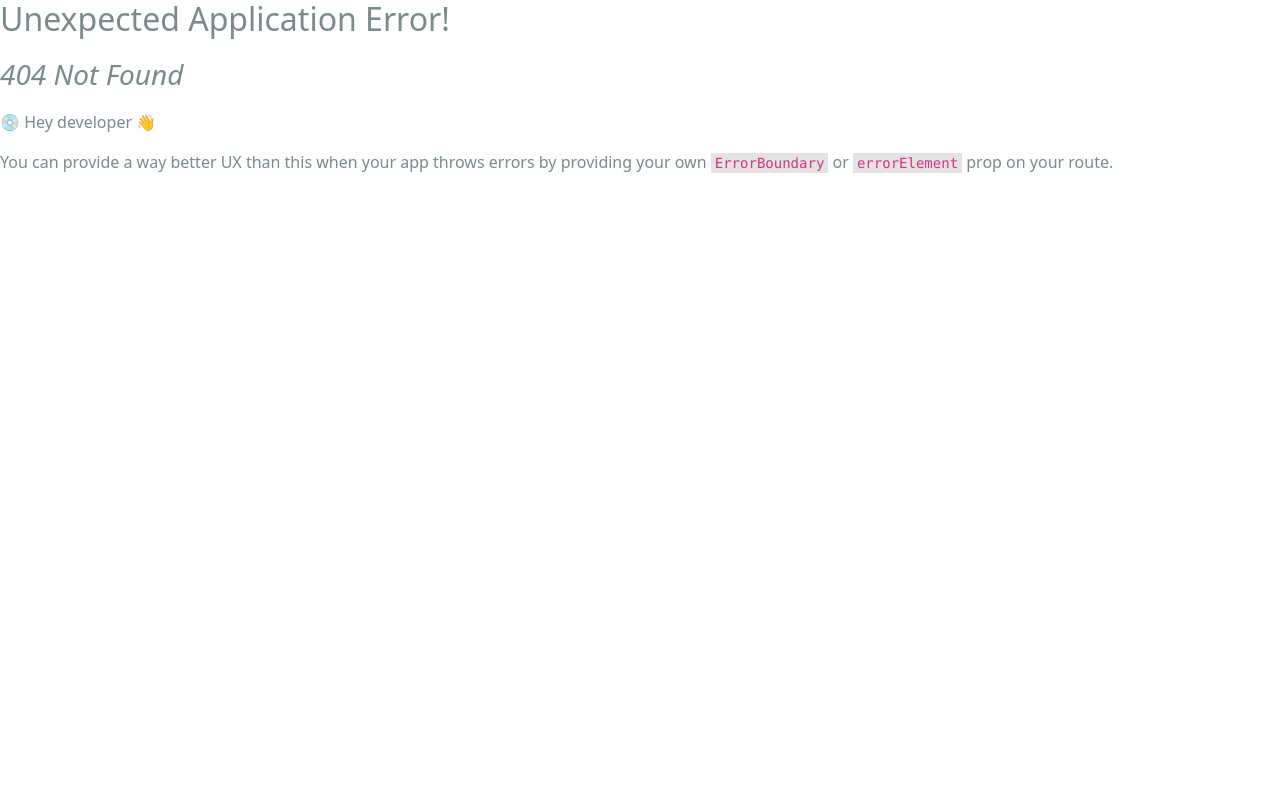
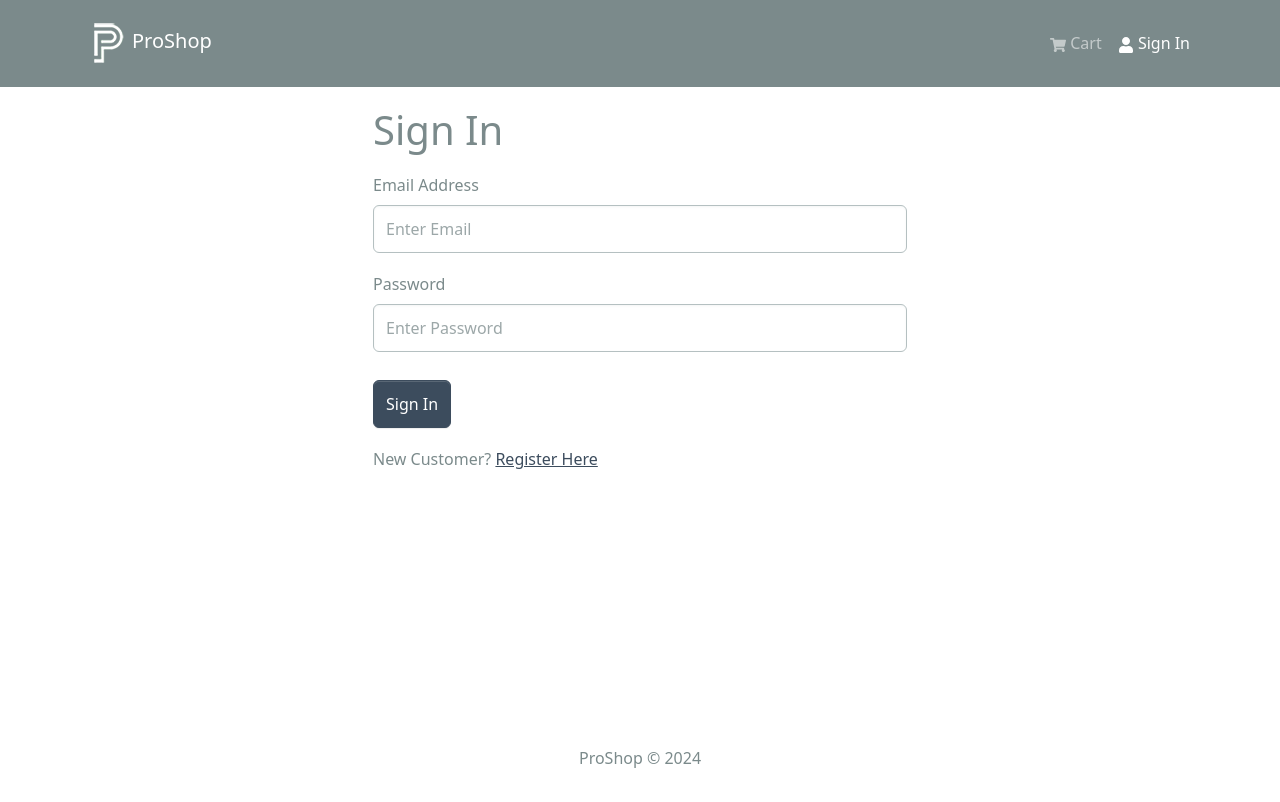
Before and after one commit to Chrix197/proshop-v2-v2.0, a React (Create React App) app in the folder frontend/: page /login in a window 1280 px wide. Before the commit this address had no page. Shown: the top 802 px of the page. Built offline with nearby package versions, Linux system fonts and the light colour scheme.

Commit message:
added a login screen and the beginning of login functions. created a formcontainer component to keep DRY and to maintain a consistent look across screens

```diff
--- /dev/null
+++ b/frontend/src/components/FormContainer.jsx
@@ -0,0 +1,14 @@
+import { Container, Row, Col } from 'react-bootstrap';
+
+const FormContainer = ({ children }) => {
+  return (
+    <Container>
+        <Row className='justify-content-md-center'>
+            <Col xs={12} md={6}>
+                { children }
+            </Col>
+        </Row>
+    </Container>
+  )
+}
+export default FormContainer;
--- a/frontend/src/index.js
+++ b/frontend/src/index.js
@@ -16,6 +16,7 @@
 import HomeScreen from './screens/HomeScreen';
 import ProductScreen from './screens/ProductScreen';
 import CartScreen from './screens/CartScreen';
+import LoginScreen from './screens/LoginScreen';
 
 const router = createBrowserRouter(
   createRoutesFromElements(
@@ -23,6 +24,7 @@
       <Route index={true} path='/' element={<HomeScreen />} />
       <Route path='/product/:id' element={<ProductScreen />} />
       <Route path='/cart' element={<CartScreen />} />
+      <Route path='/login' element={<LoginScreen />} />
     </Route>
   )
 )
--- /dev/null
+++ b/frontend/src/screens/LoginScreen.jsx
@@ -0,0 +1,54 @@
+import { useState } from 'react';
+import { Link } from 'react-router-dom';
+import { Form, Button, Row, Col } from 'react-bootstrap';
+import FormContainer from '../components/FormContainer';
+
+const LoginScreen = () => {
+    const [email, setEmail] = useState('')
+    const [password, setPassword] = useState('')
+
+    const submitHandler = (e) => {
+        e.preventDefault()
+        console.log('submit')
+    }
+
+  return (
+    <FormContainer>
+        <h1>Sign In</h1>
+
+        <Form onSubmit={submitHandler}>
+            <Form.Group controlId='email' className='my-3'>
+                <Form.Label>Email Address</Form.Label>
+                <Form.Control
+                    type='email'
+                    placeholder='Enter Email'
+                    value={email}
+                    onChange={(e) => setEmail(e.target.value)}
+                    ></Form.Control>
+            </Form.Group>
+
+            <Form.Group controlId='password' className='my-3'>
+                <Form.Label>Password</Form.Label>
+                <Form.Control
+                    type='password'
+                    placeholder='Enter Password'
+                    value={password}
+                    onChange={(e) => setPassword(e.target.value)}
+                    ></Form.Control>
+            </Form.Group>
+
+            <Button type='submit' variant='primary' className='mt-2'>
+                Sign In
+            </Button>
+        </Form>
+
+        <Row className='py-3'>
+            <Col>
+            New Customer? <Link to='/register'>Register Here</Link>
+            </Col>
+        </Row>
+    </FormContainer>
+  )
+}
+
+export default LoginScreen
--- /dev/null
+++ b/frontend/src/slices/authSlice.js
@@ -0,0 +1,20 @@
+import { createSlice } from '@reduxjs/toolkit';
+
+const initialState = {
+    userInfo: localStorage.getItem('userInfo') ? JSON.parse(localStorage.getItem('userInfo')) : null,
+}
+
+const authSlice = createSlice({
+    name: 'auth',
+    initialState,
+    reducers: {
+        setCredentials: (state, action) => {
+            state.userInfo = action.payload;
+            localStorage.setItem('userInfo', JSON.stringify(action.payload));
+        }
+    }
+})
+
+export const { setCredentials } = authSlice.actions;
+
+export default authSlice.reducer;
--- a/frontend/src/store.js
+++ b/frontend/src/store.js
@@ -1,11 +1,13 @@
 import { configureStore } from '@reduxjs/toolkit';
 import { apiSlice } from './slices/apiSlice';
 import cartSliceReducer from './slices/cartSlice';
+import authSliceReducer from './slices/authSlice';
 
 const store = configureStore({
     reducer: {
         [apiSlice.reducerPath]: apiSlice.reducer,
-        cart: cartSliceReducer
+        cart: cartSliceReducer,
+        auth: authSliceReducer,
     },
     middleware: (getDefaultMiddleware) => getDefaultMiddleware().concat(apiSlice.middleware),
     devTools: true,
```
Also changed, not shown: frontend/src/slices/usersApiSlice.js (added, +16 -0 lines).
